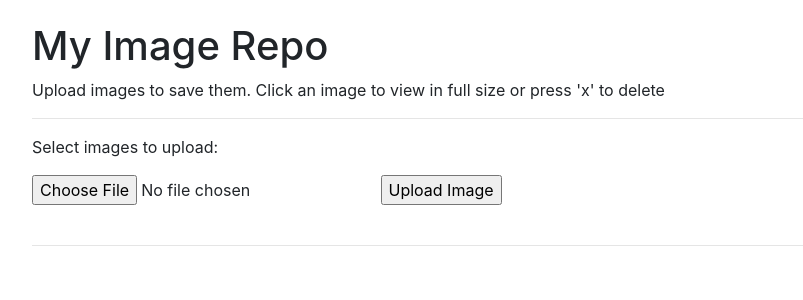
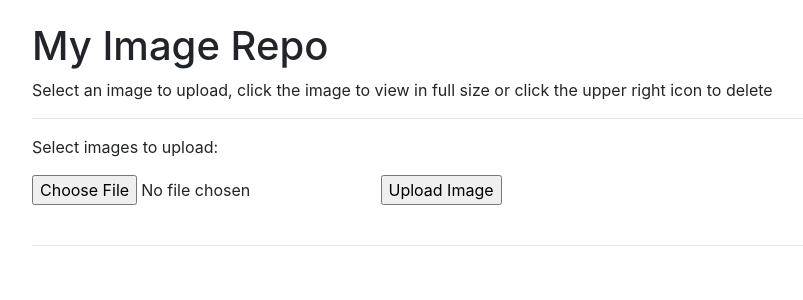
Before and after one commit to sysani/image-repository, a Flask app: template app/templates/home.html in a window 1280 px wide. Shown: the top 300 px of the page, without its empty margins (53-856 px from the left). Run offline with Flask 2, Linux system fonts and the light colour scheme; the template is opened without the code that fills it, so the values that code supplies are empty; some libraries are stand-ins or nearby versions.

Commit message:
updating description on page

```diff
--- a/app/templates/home.html
+++ b/app/templates/home.html
@@ -10,7 +10,7 @@
     <body>
         <div class="container">
             <h1>My Image Repo</h1>
-            <p>Upload images to save them. Click an image to view in full size or press 'x' to delete</p>
+            <p>Select an image to upload, click the image to view in full size or click the upper right icon to delete</p>
 
             <hr>
             <p>Select images to upload:</p>
```
